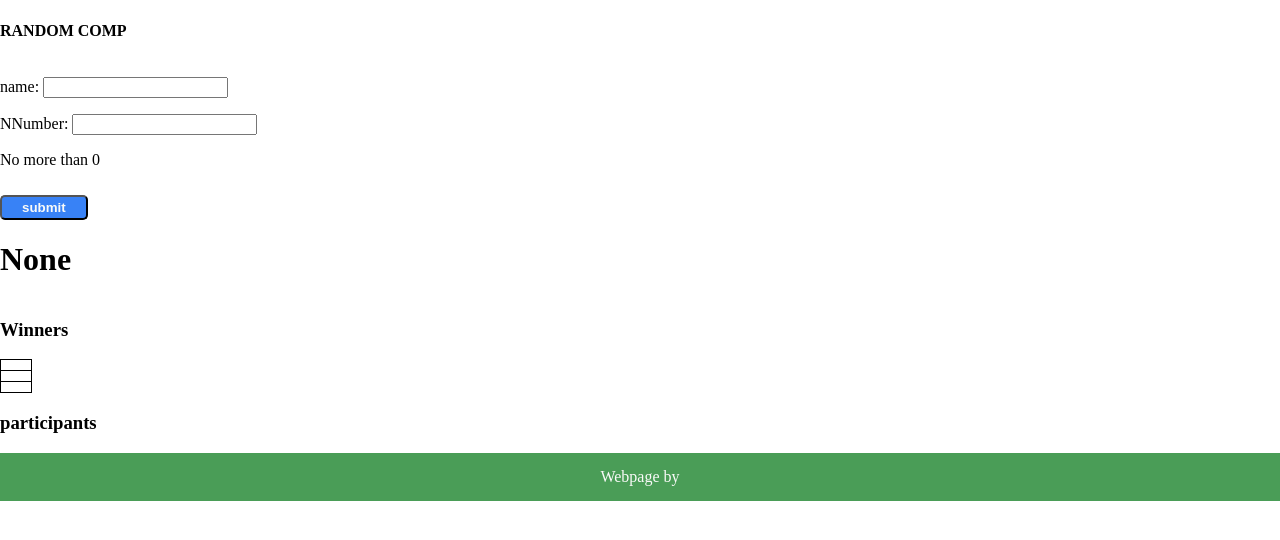
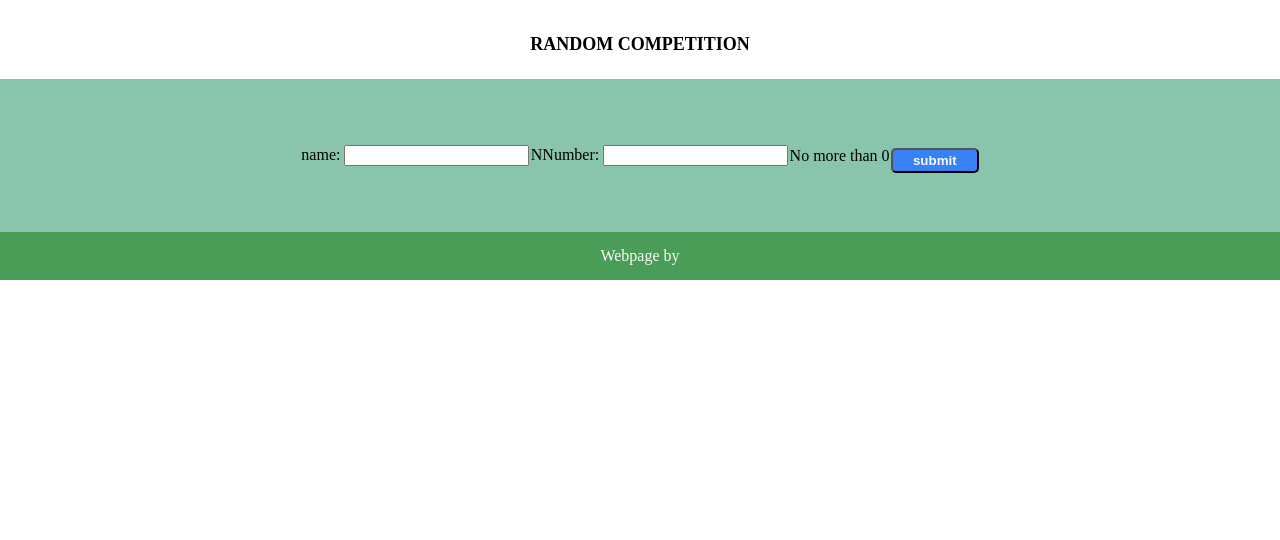
Before and after one commit to iKeiNagai/Django, a Django app: page /Competitions/randcomp/ in a window 1280 px wide. Shown: the part 99-639 px from the top of the page. Run offline with Django 5.2, Linux system fonts and the light colour scheme; data that the repository does not hold is empty.

Commit message:
styled and fixed randcomp

```diff
--- a/dbproject/app/templates/randcomp.html
+++ b/dbproject/app/templates/randcomp.html
@@ -2,19 +2,32 @@
 
 {% block content %}
 
-<h4>RANDOM COMP</h4>
+<div class="text2">
+    <h4>RANDOM COMPETITION</h4>
+</div>
 <div>
     <form method="GET">
+        <div class="fifth">
         {% csrf_token %}
         {{randc.as_p}}
         <p>No more than {{len}}</p>
         <button type="submit">submit</button>
+        </div>
     </form>
 </div>
+
+
+{% if rand_items %}
+    <div class="text2">
         <h1>{{compname}}</h1>
+    </div>
 
     <div>
+        <div class="text2">
         <h3>Winners</h3>
+        </div>
+
+        <div class="tableees">
         <table>
         {%  for i in winners %}
             <tr>
@@ -25,9 +38,12 @@
         {% endfor %}
         </table>
         </div>
-<div></div>
-<div>
+
+        <div class="text2">
         <h3>participants</h3>
+        </div>
+
+        <div class="tableees">
         <table>
         {%  for i in rand_items %}
             <tr>
@@ -38,5 +54,6 @@
         {% endfor %}
         </table>
         </div>
+{% endif %}
 
 {% endblock %}
--- a/dbproject/app/views.py
+++ b/dbproject/app/views.py
@@ -251,7 +251,7 @@ def randcomp(request) :
 
             for item in rand_items:
                 for i in range(len(top_three)):
-                    if top_three[i] is None or item.entriesno>top_three[i].entriesno:
+                    if top_three[i] is None or item.entriesNo>top_three[i].entriesNo:
                         top_three.insert(i, item)
                         top_three.pop()
                         break
```
Lines whose indentation alone changed are shown as unchanged.
